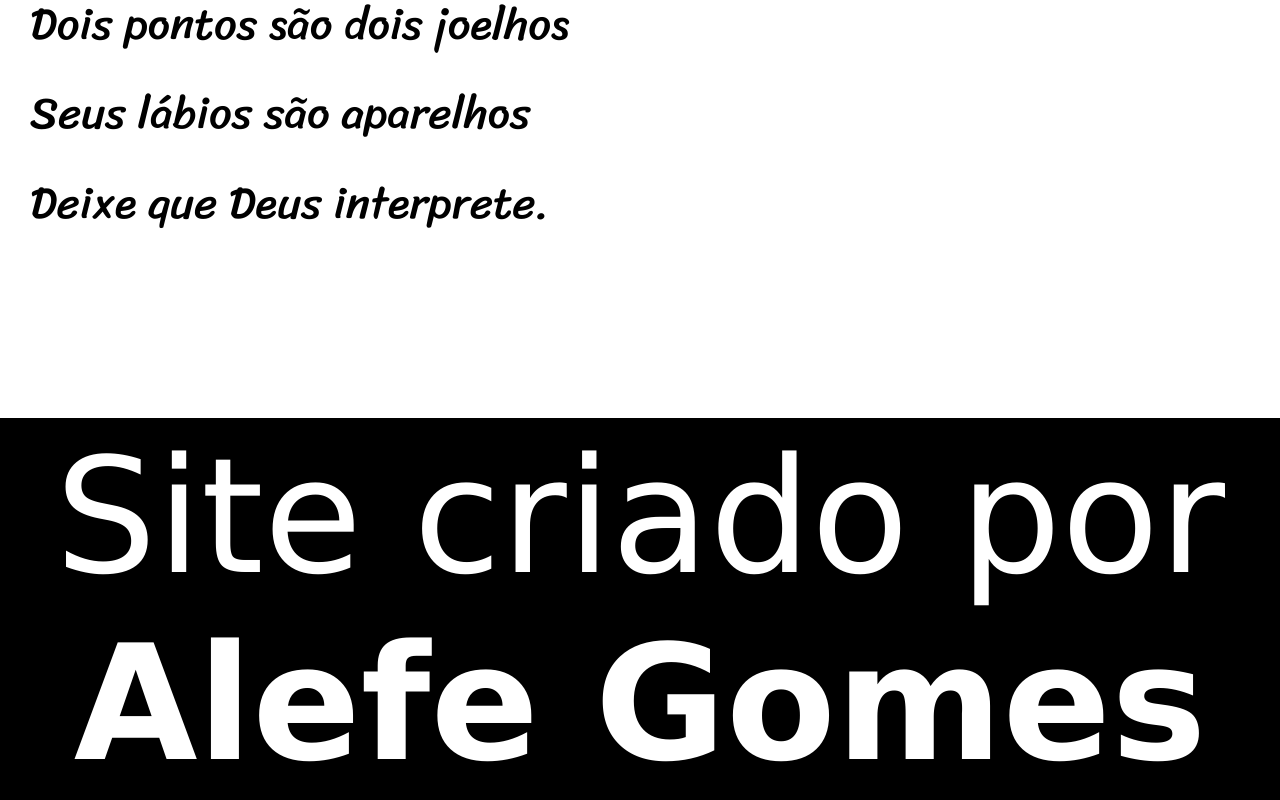
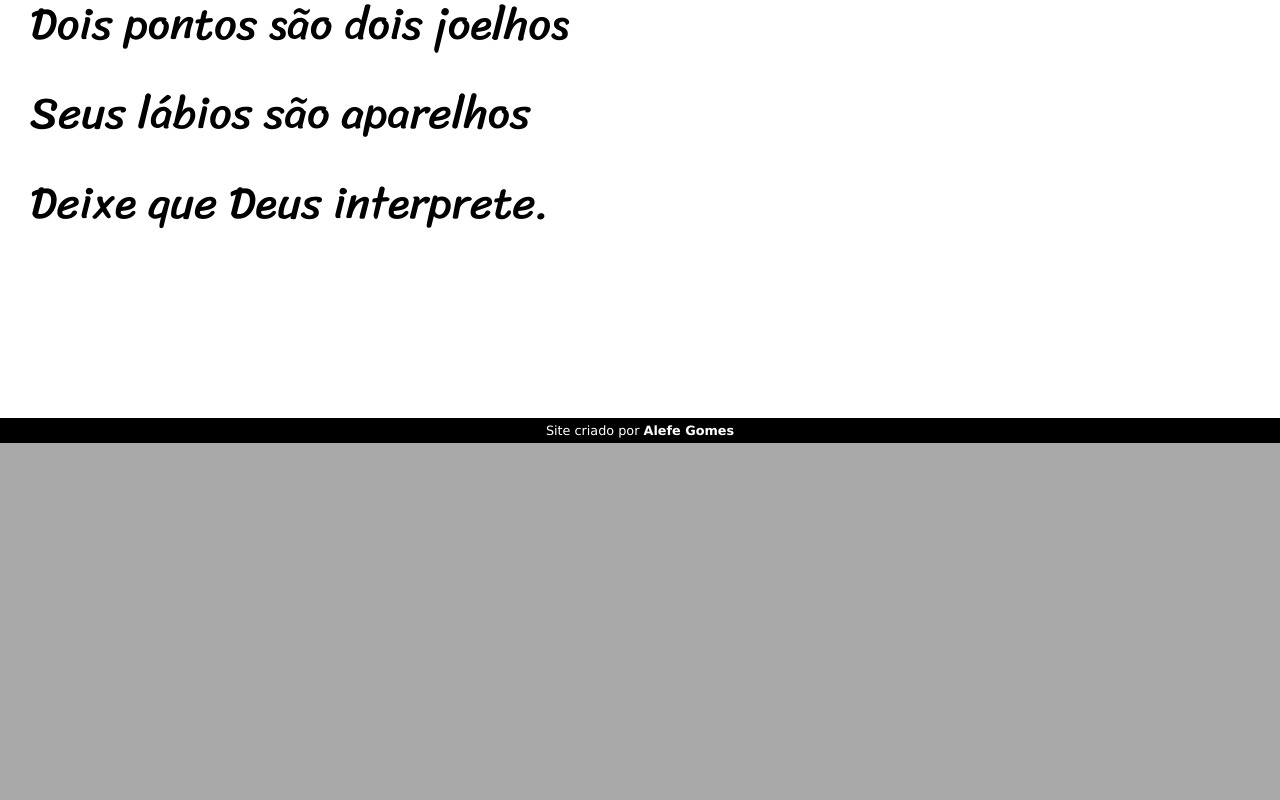
Before and after one commit to AlefeDamasceno/Projeto-Cordel, a plain HTML site: page index.html in a window 1280 px wide. Shown: the part 5486-6286 px from the top of the page. After the commit the page ends 5929 px from the top, so only its background shows below. Drawn offline with Linux system fonts and the light colour scheme.

Commit message:
Update style.css

```diff
--- a/style.css
+++ b/style.css
@@ -81,5 +81,5 @@ footer{
     text-align: center;
     color: white;
     padding: 5px;
-    font-size: 10em;
+    font-size: 0.8em;
 }
```
